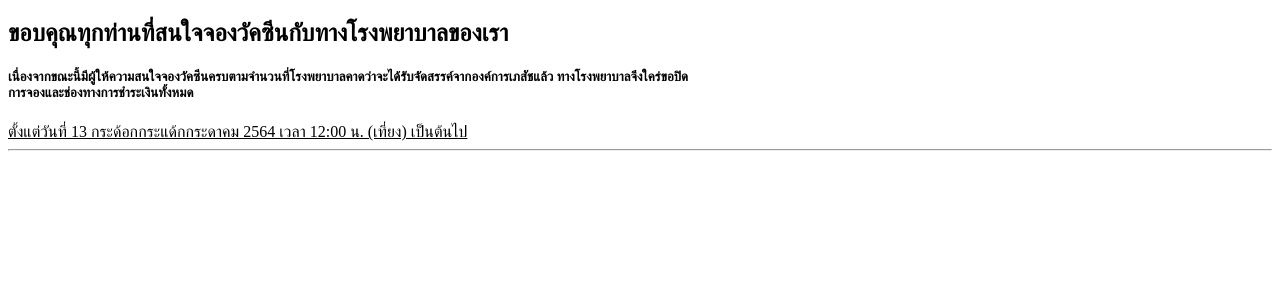
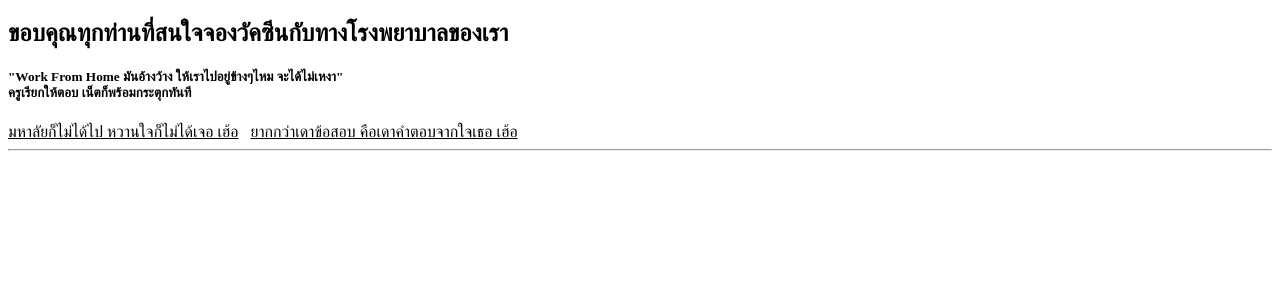
Before and after one commit to JustinzDev/reserve-vaccine, a PHP site: page /best-of-vaccine/home.php in a window 1280 px wide. Shown: the part 232-532 px from the top of the page. Run offline with PHP 8.4, Linux system fonts and the light colour scheme.

Commit message:
คำคมหวานใจ

```diff
--- a/assets/css/main.css
+++ b/assets/css/main.css
@@ -111,11 +111,14 @@ h5 { /* Type Selector */
     display: flex;
     flex-wrap: wrap;
     justify-content: center;
-    padding: 20px;
+    padding: 30px;
 }
 
 #listofvaccine div{
+
     padding: 20px;
+    border: solid 2px pink;
+    font-size: 18px;
 }
 
 @media screen and (max-width: 1024px) { /* Moblie */
--- a/home.php
+++ b/home.php
@@ -37,8 +37,8 @@
     <main>
         <div class="text-blackground2">
             <h2>ขอบคุณทุกท่านที่สนใจจองวัคซีนกับทางโรงพยาบาลของเรา</h2>
-            <h5>เนื่องจากขณะนี้มีผู้ให้ความสนใจจองวัคซีนครบตามจำนวนที่โรงพยาบาลคาดว่าจะได้รับจัดสรรค์จากองค์การเภสัชแล้ว ทางโรงพยาบาลจึงใคร่ขอปิด <br> การจองและช่องทางการชำระเงินทั้งหมด</h5>
-            <u>ตั้งแต่วันที่ 13 กระด้อกกระแด้กกระดาคม 2564 เวลา 12:00 น. (เที่ยง) เป็นต้นไป</u>
+            <h5>"Work From Home มันอ้างว้าง ให้เราไปอยู่ข้างๆไหม จะได้ไม่เหงา" <br> ครูเรียกให้ตอบ เน็ตก็พร้อมกระตุกทันที</h5>
+            <u>มหาลัยก็ไม่ได้ไป หวานใจก็ไม่ได้เจอ เฮ้อ</u> &nbsp;   <u> ยากกว่าเดาข้อสอบ คือเดาคำตอบจากใจเธอ เฮ้อ</u>
             <hr>
             <br>
             <br>
--- a/index.php
+++ b/index.php
@@ -87,7 +87,9 @@
             <h5>[คำเตือน]</h5>
             <h5>การฉีดวัคซีนจะไม่มีค่าใช้จ่าย ส่วนการจองวัคซีนโควิด 19 ของสถานพยาบาลเอกชนเป็นทางเลือกหนึ่งที่ประชาชนสามารถเลือกรับบริการได้ แต่ต้องชำระค่าใช้จ่ายเอง</h5>
         </div>
-        <div id="listofvaccine"></div>
+        <div id="listofvaccine">
+
+        </div>
         <div id="contentdata">
             <?php include('home.php');?>
         </div>
```
